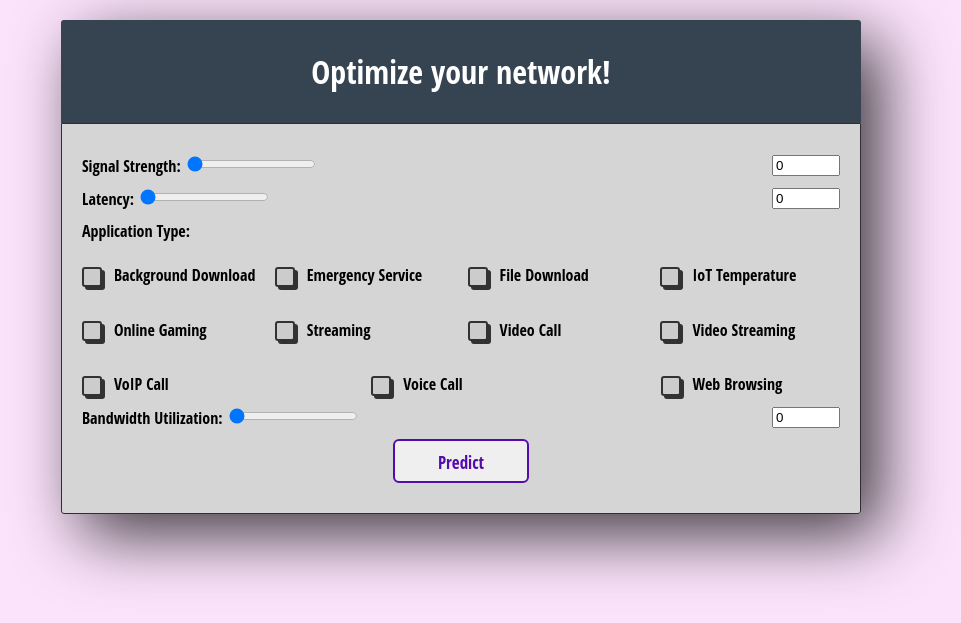
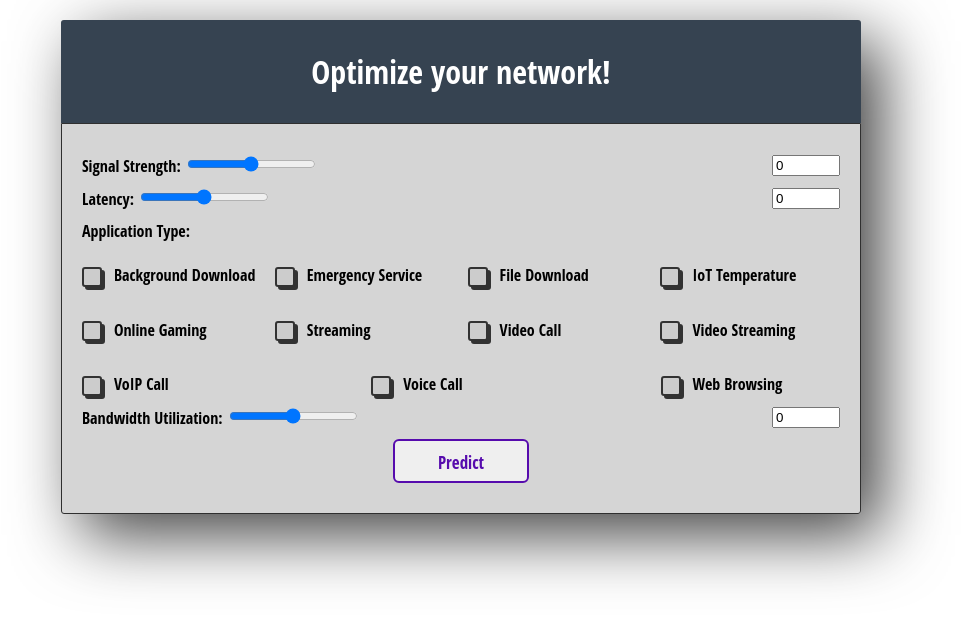
Before and after one commit to ubhari/NetworkOptimizer, a Flask app: page / in a window 1280 px wide. Shown: the top 623 px of the page, without its empty margins (179-1140 px from the left). Run offline with Flask 3, Linux system fonts and the light colour scheme; parts of the project's set-up code (start-up, migrations or seed data) failed here and were passed over.

Commit message:
Add files via upload

```diff
--- a/templates/index.html
+++ b/templates/index.html
@@ -4,10 +4,15 @@
     <meta charset="UTF-8">
     <meta name="viewport" content="width=device-width, initial-scale=1.0">
     <title>Model Prediction</title>
-
-   <link rel="stylesheet" href="/static/styles.css" />
+   <link rel="stylesheet" href="styles.css" />
+   <link
+            rel="icon"
+            href="icon.png"
+            type="image/x-icon"
+        />
 </head>
-<body style="background: #fbe3fc;">
+<body>
+    <div id="blur-background"></div>
   <div id="form" style="font-family:'Open Sans Condensed', sans-serif;
   width: 800px; /* Increased width to fit */
   min-width: 250px;
@@ -19,7 +24,7 @@
                 <div class="range-slider-container">
                     <div class="range-slider grad" style='--min:-5; --max:5; --step1:0.000001; --value1:0; --text-value1:0; --prefix1:""'>
                         <label for="signal-strength">Signal Strength:</label>
-                        <input type="range" min="0" max="5" name="Signal_Strength" step="0.000001" value="0" id="sliderValue1" oninput="updateSliderValue(this, 1); updateTextFieldValue(this, 1)">
+                        <input type="range" min="-5" max="5" step="0.000001" name="Signal_Strength" value="0" id="sliderValue1" oninput="updateSliderValue(this, 1); updateTextFieldValue(this, 1)">
                         <output id="output1"></output>
                         <div class="range-slider__value" id="rangeValue1">0</div> <!-- Added -->
                         <div class='range-slider__progress'></div>
@@ -28,9 +33,9 @@
                 </div>
 
                 <div class="range-slider-container">
-                    <div class="range-slider grad" style='--min:-3; --max:5; --step2:0.000001; --value2:0; --text-value2:0;  --prefix2:""'>
+                    <div class="range-slider grad" style='--min:-5; --max:5; --step2:0.000001; --value2:0; --text-value2:0;  --prefix2:""'>
                         <label for="latency">Latency:</label>
-                        <input type="range" min="0" max="5" name="Latency" step="0.000001" value="0" id="sliderValue2" oninput="updateSliderValue(this, 2); updateTextFieldValue(this, 2)">
+                        <input type="range" min="-5" max="5" step="0.000001" name="Latnecy" value="0" id="sliderValue2" oninput="updateSliderValue(this, 2); updateTextFieldValue(this, 2)">
                         <output id="output2"></output>
                         <div class="range-slider__value" id="rangeValue2">0</div> <!-- Added -->
                         <div class='range-slider__progress'></div>
@@ -120,9 +125,9 @@
 
 
                 <div class="range-slider-container">
-                  <div class="range-slider grad" style='--min:0; --max:5; --step3:0.01; --value3:0; --text-value3:0; --prefix3:""'>
+                  <div class="range-slider grad" style='--min:-5; --max:5; --step3:0.01; --value3:0; --text-value3:0; --prefix3:""'>
                       <label for="bandwidth-utilization">Bandwidth Utilization:</label>
-                      <input type="range" min="0" max="1" step="0.01" value="0" name="Bandwidth_Utilization_Ratio" id="sliderValue3" oninput="updateSliderValue(this, 3); updateTextFieldValue(this, 3)">
+                      <input type="range" min="-5" max="5" step="0.01" name="Bandwidth_Utilization_Ratio" value="0" id="sliderValue3" oninput="updateSliderValue(this, 3); updateTextFieldValue(this, 3)">
                       <output id="output3"></output>
                       <div class="range-slider__value" id="rangeValue3">0</div> <!-- Added -->
                       <div class='range-slider__progress'></div>
@@ -134,9 +139,10 @@
               <button type="submit">Predict</button>
           </form>
       </div>
+
+  <div id="prediction-result"></div>
   </div>
-  <div id="prediction-result"></div>
-  <script src="/static/script.js"></script>
+  <script src="script.js"></script>
 
 </body>
 </html>
```
